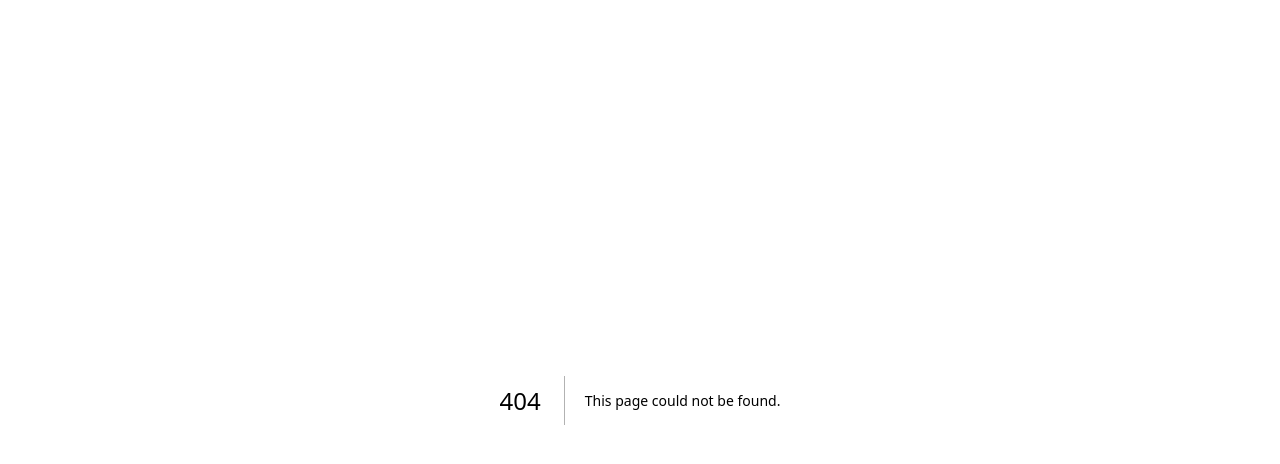
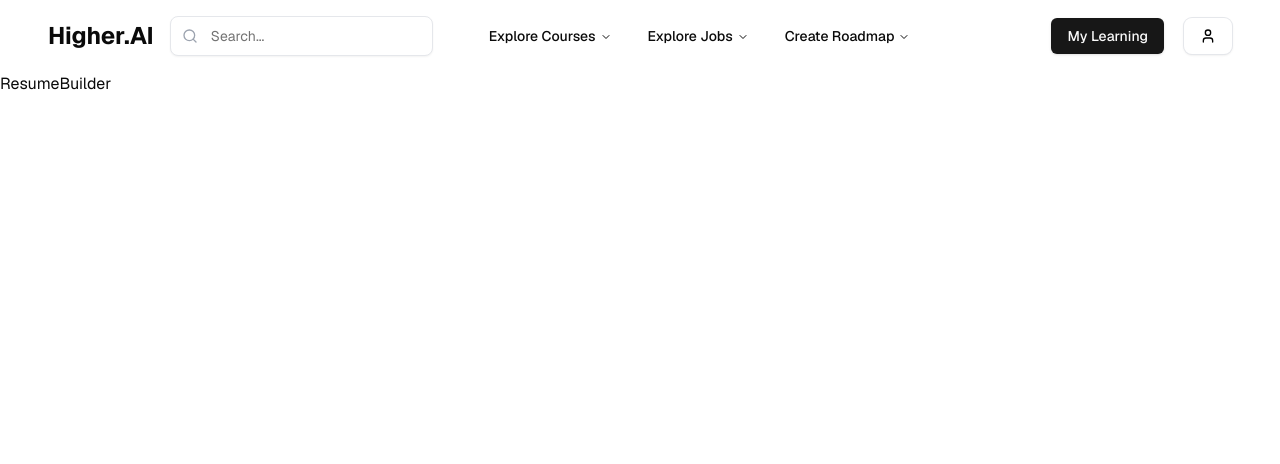
Before and after one commit to iammannat03/nexathon-proj, a Next.js app: page /seeker/resume-builder in a window 1280 px wide. Before the commit this address had no page. Shown: the top 464 px of the page. Built offline with nearby package versions, Linux system fonts and the light colour scheme.

Commit message:
resume init

```diff
--- /dev/null
+++ b/src/app/(dashboard)/seeker/resume-builder/page.tsx
@@ -0,0 +1,7 @@
+import React from "react";
+
+const ResumeBuilder = () => {
+  return <div>ResumeBuilder</div>;
+};
+
+export default ResumeBuilder;
```
